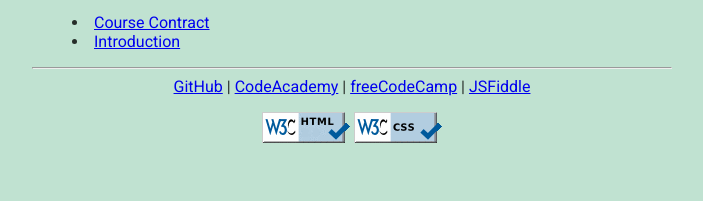
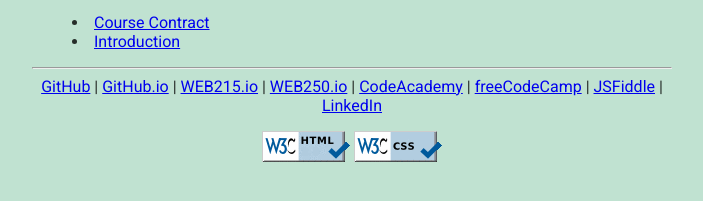
Before and after one commit to cbaile47/web215, a plain HTML site: page index.html in a window 1280 px wide. Shown: the part 127-328 px from the top of the page, without its empty margins (288-991 px from the left). Drawn offline with Linux system fonts and the light colour scheme.

Commit message:
Update footer.html

```diff
--- a/components/footer.html
+++ b/components/footer.html
@@ -1,9 +1,13 @@
 <footer>
 		<hr>
 		<nav><a href="https://github.com/cbaile47">GitHub</a> |
+		<a href="https://cbaile47.github.io">GitHub.io</a> |
+		<a href="https://cbaile47.github.io/web215/">WEB215.io</a> |
+		<a href="https://cbaile47.github.io/web250/">WEB250.io</a> |
 		<a href="https://www.codecademy.com/profiles/cbaile47">CodeAcademy</a> |
 		<a href="https://www.freecodecamp.org/cbaile47">freeCodeCamp</a> |
-		<a href="https://jsfiddle.net/user/cbaile47">JSFiddle</a></nav>
+		<a href="https://jsfiddle.net/user/cbaile47">JSFiddle</a> |
+		<a href="https://www.linkedin.com/in/connor-bailey-b721482ab/">LinkedIn</a></nav>
 		<p>
 			<a href="http://validator.w3.org/check?uri=referer" id = "validation_link_html">
 				<img src="images/valid-html-blue.png"  alt="Valid HTML 5" height="31" width="88" style="border:0px;"/>
```
